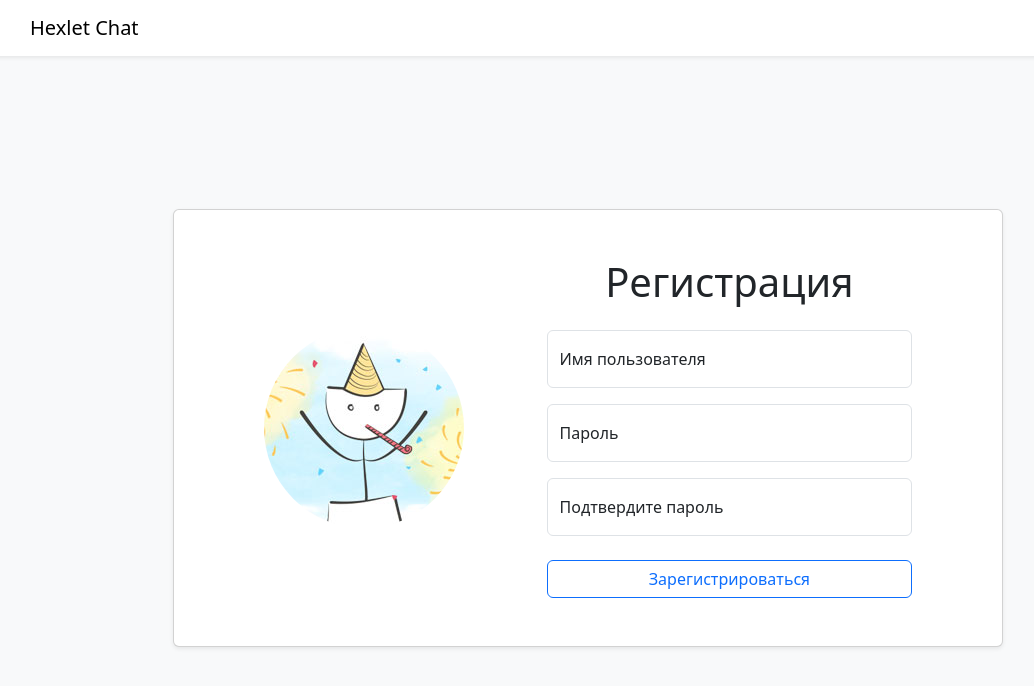
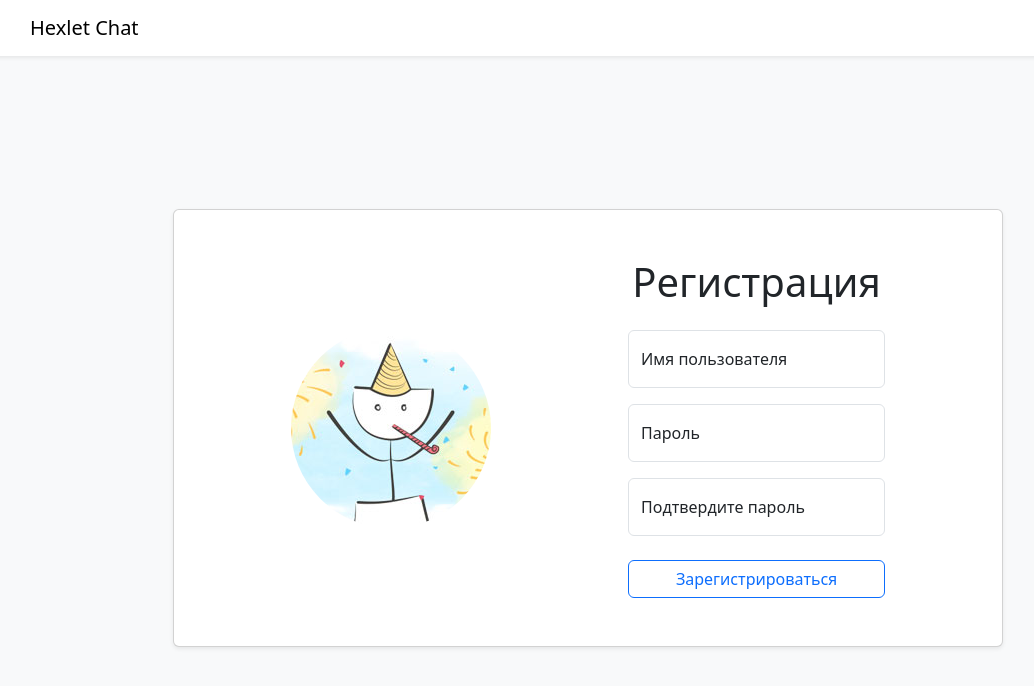
Before and after one commit to Crenby/frontend-project-12, a React (Vite) app in the folder frontend/: page /signup in a window 1280 px wide. Shown: the top 686 px of the page, without its empty margins (52-1086 px from the left). Built offline with nearby package versions, Linux system fonts and the light colour scheme; no server answers.

Commit message:
registarationForm update

```diff
--- a/frontend/src/components/forms/RegistrationForm.jsx
+++ b/frontend/src/components/forms/RegistrationForm.jsx
@@ -4,6 +4,7 @@ import { useDispatch } from 'react-redux';
 import * as yup from 'yup';
 import { useState } from 'react';
 import { useTranslation } from 'react-i18next';
+import { Button, Form, FloatingLabel } from 'react-bootstrap';
 import { authorization } from '../../slices/authorizationSlice.js';
 import chatApi from '../../chatApi.js';
 
@@ -52,25 +53,68 @@ const RegistrationForm = () => {
   });
 
   return (
-    <form className="w-50" onSubmit={formik.handleSubmit}>
-      <h1 className="text-center mb-4">{t('signUp')}</h1>
-      <div className="form-floating mb-3">
-        <input placeholder={t('signUpPage.minUsernameLenght')} name="userName" autoComplete="userName" required="" id="userName" className="form-control" onChange={formik.handleChange} value={formik.values.userName} />
-        <label className="form-label" htmlFor="userName">{t('signUpPage.username')}</label>
-        {formik.errors.userName ? <div className="invalid-tooltip" style={{ display: 'block' }}>{formik.errors.userName}</div> : null}
-      </div>
-      <div className="form-floating mb-3">
-        <input placeholder={t('signUpPage.minPasswordLenght')} name="userPassword" aria-describedby="passwordHelpBlock" required="" autoComplete="new-password" type="password" id="userPassword" className="form-control" onChange={formik.handleChange} value={formik.values.userPassword} />
-        <label className="form-label" htmlFor="userPassword">{t('password')}</label>
-        {formik.errors.userPassword ? <div className="invalid-tooltip" style={{ display: 'block' }}>{formik.errors.userPassword}</div> : null}
-      </div>
-      <div className="form-floating mb-4">
-        <input placeholder={t('signUpPage.notConfirmPassword')} name="confirmPassword" required="" autoComplete="new-password" type="password" id="confirmPassword" className="form-control" onChange={formik.handleChange} value={formik.values.confirmPassword} />
-        <label className="form-label" htmlFor="confirmPassword">{t('signUpPage.repeatPassword')}</label>
-        {formik.errors.confirmPassword || failedRegistration ? <div className="invalid-tooltip" style={{ display: 'block' }}>{formik.errors.confirmPassword || failedRegistration}</div> : null}
-      </div>
-      <button type="submit" className="w-100 btn btn-outline-primary">{t('signUpPage.signUp')}</button>
-    </form>
+    <Form onSubmit={formik.handleSubmit}>
+      <h1 className="text-center mb-4">
+        {t('signUp')}
+      </h1>
+      <Form.Group className="mb-3">
+        <FloatingLabel htmlFor="userName" controlId="userName" label={t('signUpPage.username')}>
+          <Form.Control
+            name="userName"
+            placeholder={t('signUpPage.username')}
+            onChange={formik.handleChange}
+            value={formik.values.userName}
+            isInvalid={
+              (formik.errors.userName && formik.touched.userName)
+              || failedRegistration
+            }
+          />
+          <Form.Control.Feedback type="invalid">
+            {formik.errors.userName || null}
+          </Form.Control.Feedback>
+        </FloatingLabel>
+      </Form.Group>
+      <Form.Group className="mb-3">
+        <FloatingLabel htmlFor="userPassword" controlId="userPassword" label={t('password')}>
+          <Form.Control
+            name="userPassword"
+            type="password"
+            placeholder={t('password')}
+            onChange={formik.handleChange}
+            value={formik.values.userPassword}
+            isInvalid={
+              (formik.errors.userPassword && formik.touched.userPassword)
+              || failedRegistration
+            }
+          />
+          <Form.Control.Feedback type="invalid">
+            {formik.errors.userPassword || null}
+          </Form.Control.Feedback>
+        </FloatingLabel>
+      </Form.Group>
+      <Form.Group className="mb-4">
+        <FloatingLabel htmlFor="confirmPassword" controlId="confirmPassword" label={t('signUpPage.repeatPassword')}>
+          <Form.Control
+            name="confirmPassword"
+            type="password"
+            placeholder={t('signUpPage.repeatPassword')}
+            onChange={formik.handleChange}
+            value={formik.values.confirmPassword}
+            onBlur={formik.handleBlur}
+            isInvalid={
+              (formik.errors.confirmPassword && formik.touched.confirmPassword)
+              || failedRegistration
+            }
+          />
+          <Form.Control.Feedback type="invalid">
+            {formik.errors.confirmPassword}
+          </Form.Control.Feedback>
+        </FloatingLabel>
+      </Form.Group>
+      <Button variant="outline-primary" className="w-100" type="submit">
+        {t('signUpPage.signUp')}
+      </Button>
+    </Form>
   );
 };
 
```
